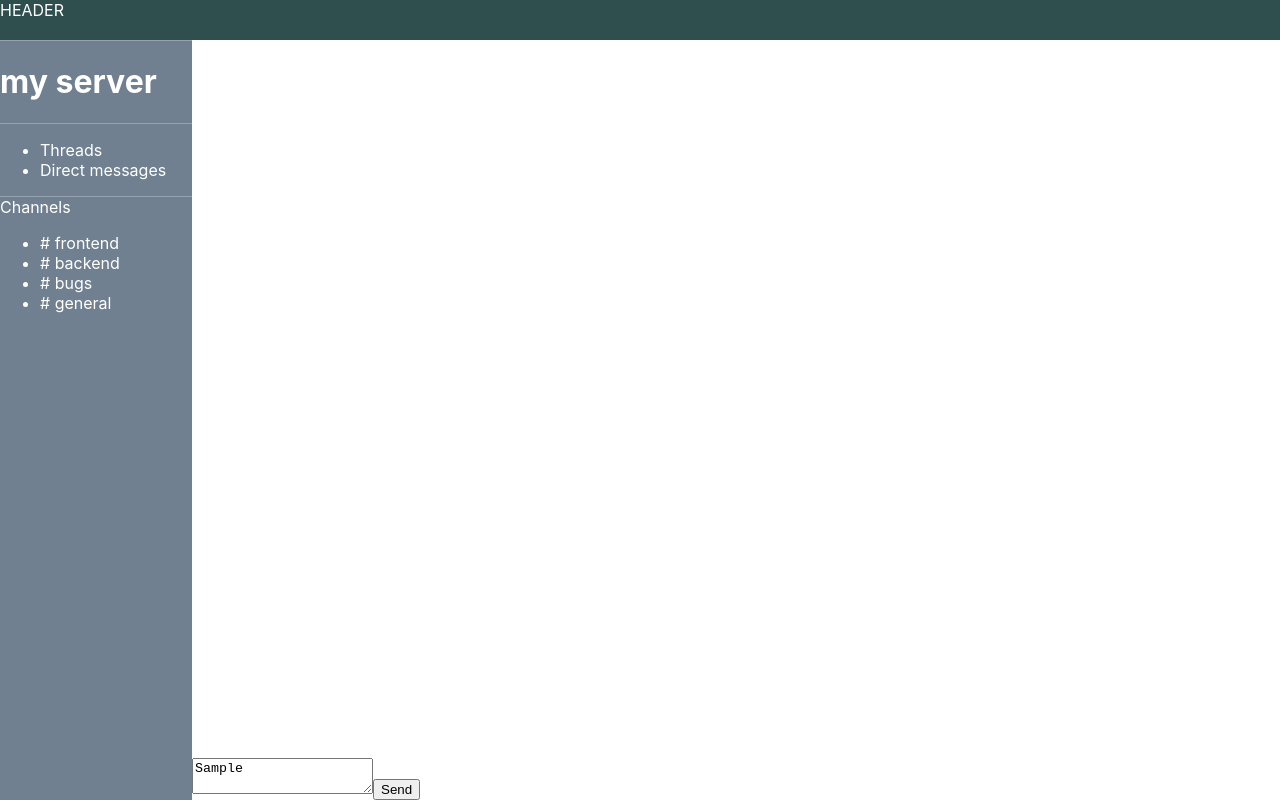
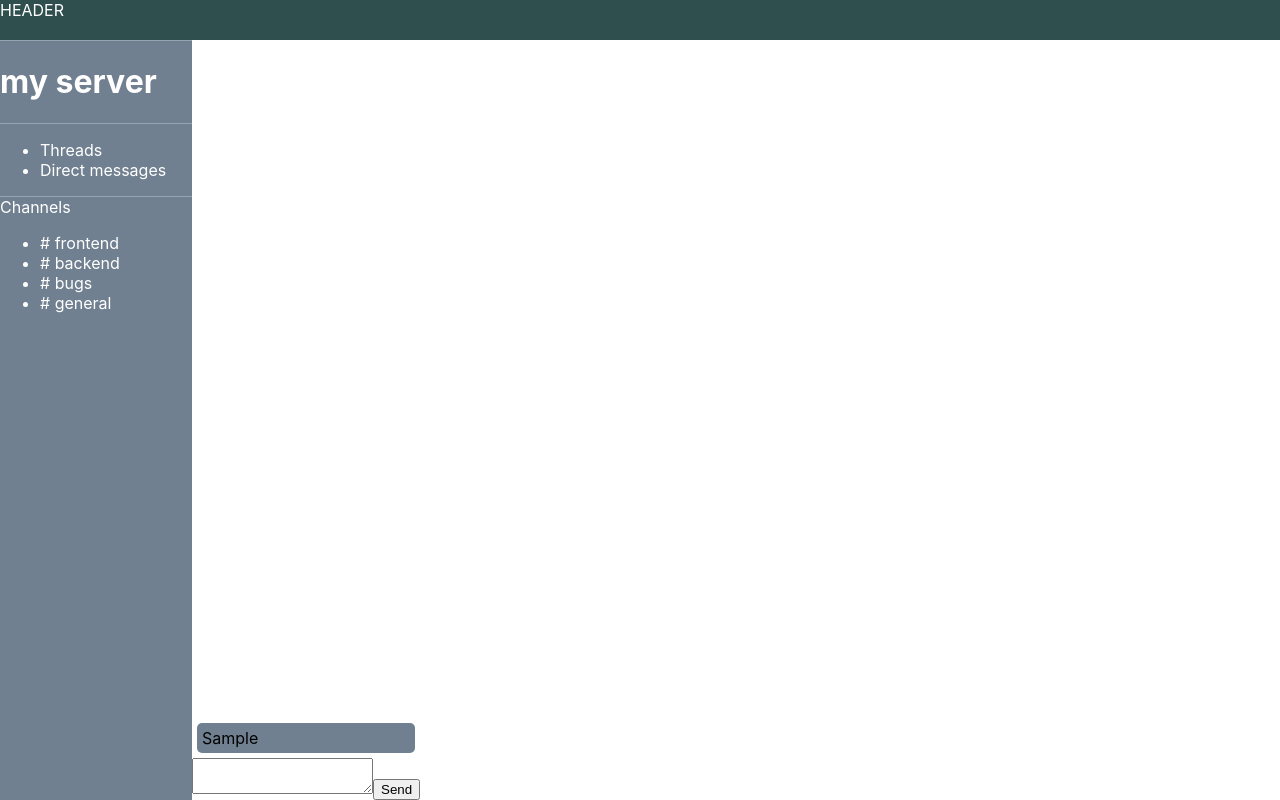
Before and after one commit to AVespaIsNotAMotorcycle/slackclone, a React (Create React App) app in the folder frontend/: page / in a window 1280 px wide. Both pictures are taken after typing "Sample" into the empty fields and a click on the button "Send". Built offline with nearby package versions, Linux system fonts and the light colour scheme.

Commit message:
Can now send messages in chatwq

```diff
--- a/frontend/src/components/ChatView/ChatView.css
+++ b/frontend/src/components/ChatView/ChatView.css
@@ -2,3 +2,10 @@
   display: flex;
   flex-direction: column-reverse;
 }
+
+.text-message {
+  border-radius: 5px;
+  margin: 5px;
+  padding: 5px;
+  background: var(--sidebar-background-color);
+}
--- a/frontend/src/components/ChatView/ChatView.jsx
+++ b/frontend/src/components/ChatView/ChatView.jsx
@@ -1,15 +1,34 @@
-import React from 'react';
+import React, { useEffect, useState } from 'react';
 import './ChatView.css';
 
 import TextInput from './TextInput';
+import TextMessage from './TextMessage';
+
+function generateMessages(chat) {
+  return chat.map((text) => <TextMessage text={text} />);
+}
 
 function ChatView() {
+  const [chat, setChat] = useState([]);
+  const [messages, setMessages] = useState(generateMessages(chat));
+
+  const sendMessage = (text) => {
+    const nChat = [...chat];
+    nChat.push(text);
+    setChat(nChat);
+  }
+
+  useEffect(() => {
+    setMessages(generateMessages(chat));
+  }, [chat.length]);
+
   return (
     <div className="chatview">
+      <div className="inputview">
+        <TextInput onSubmit={sendMessage} />
+      </div>
       <div className="messagesview">
-      </div>
-      <div className="inputview">
-        <TextInput />
+        {messages}
       </div>
     </div>
   );
--- a/frontend/src/components/ChatView/TextInput.jsx
+++ b/frontend/src/components/ChatView/TextInput.jsx
@@ -1,12 +1,33 @@
-import React from 'react';
+import React, { useState } from 'react';
+import PropTypes from 'prop-types';
 
-function TextInput() {
+function TextInput({ onSubmit }) {
+  const [text, setText] = useState('');
+
+  const handleSubmit = () => {
+    console.log(text);
+    onSubmit(text);
+    setText('');
+  };
+
   return (
     <div className="textinput">
-      <textarea />
-      <button type="button">Send</button>
+      <textarea
+        value={text}
+        onChange={(e) => { setText(e.target.value); }}
+      />
+      <button
+        onClick={handleSubmit}
+        type="button"
+      >
+        Send
+      </button>
     </div>
   );
 }
 
 export default TextInput;
+
+TextInput.propTypes = {
+  onSubmit: PropTypes.func.isRequired,
+};
--- a/frontend/src/components/ChatView/TextMessage.jsx
+++ b/frontend/src/components/ChatView/TextMessage.jsx
@@ -0,0 +1,16 @@
+import React from 'react';
+import PropTypes from 'prop-types';
+
+function TextMessage({ text }) {
+  return (
+    <div className="text-message">
+      {text}
+    </div>
+  );
+}
+
+export default TextMessage;
+
+TextMessage.propTypes = {
+  text: PropTypes.string.isRequired,
+};
```
